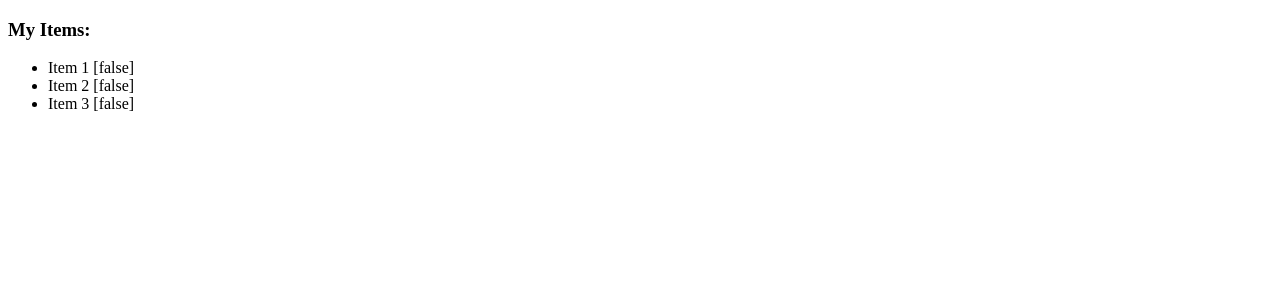
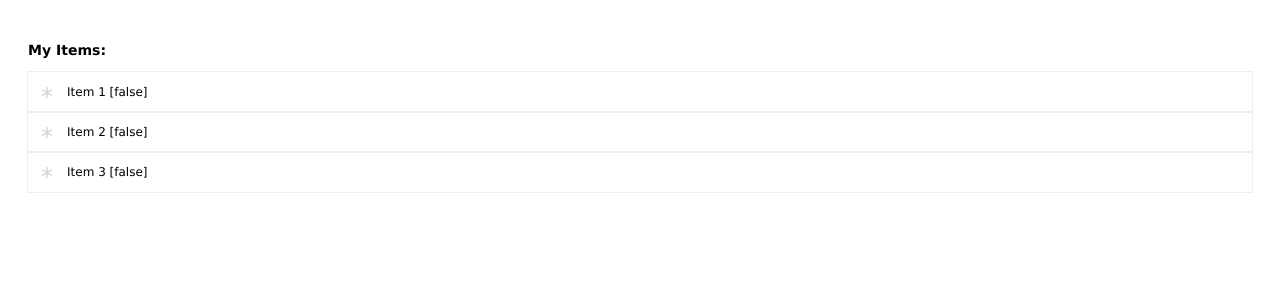
Before and after one commit to damianof/large-scale-apps-my-svelte-project, a Svelte app in the folder my-svelte-project/: page / in a window 1280 px wide. Shown: the top 300 px of the page. Built offline with nearby package versions, Linux system fonts and the light colour scheme.

Commit message:
Chapter 05 - Item component

```diff
--- a/my-svelte-project/src/App.svelte
+++ b/my-svelte-project/src/App.svelte
@@ -25,3 +25,11 @@
     <ItemsListComponent items={items}/>
   </div>
 </main>
+
+<style>
+  .home {
+    padding: 20px;
+    font-family: Verdana, Geneva, Tahoma, sans-serif;
+    font-size: 12px;
+  }
+</style>
--- a/my-svelte-project/src/components/items/ItemsList.component.svelte
+++ b/my-svelte-project/src/components/items/ItemsList.component.svelte
@@ -1,14 +1,18 @@
 <script lang="ts">
   // import a reference to our ItemInterace
   import type { ItemInterface } from '../../models/items/Item.interface'
+  // import a reference to our Item component
+  import ItemComponent from './children/Item.component.svelte'
+
   // expose a property called items with a default value of a blank array
   export let items: ItemInterface[] = []
 
-  // item click handler
-  function handleClick (item: ItemInterface) {
+  // item select handler
+  function onSelectItem (event: CustomEvent<{ item: ItemInterface }>) {
+    const item = event.detail.item
     item.selected = !item.selected
     items = items
-    console.log('handleItemClick', item.id, item.selected)
+    console.log('onSelectItem', item.id, item.selected)
   }
 </script>
 
@@ -16,9 +20,18 @@
   <h3>My Items:</h3>
   <ul>
     {#each items as item}
-      <li on:click={() => handleClick(item)}>
-        {item.name} [{item.selected}]
-      </li>
+      <ItemComponent item={item} on:selectItem={onSelectItem} />
     {/each}
   </ul>
 </div>
+
+<style>
+  ul {
+    padding-inline-start: 0;
+    margin-block-start: 0;
+    margin-block-end: 0;
+    margin-inline-start: 0px;
+    margin-inline-end: 0px;
+    padding-inline-start: 0px;
+  }
+</style>
--- /dev/null
+++ b/my-svelte-project/src/components/items/children/Item.component.svelte
@@ -0,0 +1,65 @@
+<script lang="ts">
+  // import createEventDispatcher from Svelete:
+  import { createEventDispatcher } from 'svelte'
+  // import a reference to our ItemInterace
+  import type { ItemInterface } from '../../../models/items/Item.interface'
+
+  // expose a property called items with a default value of a blank array
+  export let item: ItemInterface = {
+    id: -1,
+    name: '',
+    selected: false
+  }
+
+  // create an instance of Svelte event dispatcher
+  const dispatch = createEventDispatcher()
+
+  // a computed property to return a different css class based on the selected value
+  $: cssClass = (): string => {
+    let css = 'item'
+    if (item.selected) {
+      css += ' selected'
+    }
+    return css.trim()
+  }
+
+  // item click handler
+  function handleClick (item: ItemInterface) {
+    // dispatch a 'selectItem' even through Svelte dispatch
+    dispatch('selectItem', {
+      item
+    })
+  }
+</script>
+
+<li class={cssClass()} on:click={() => handleClick(item)}>
+  <div class="selected-indicator">*</div>
+  <div class="name">{item.name} [{item.selected}]</div>
+</li>
+
+<style>
+  li.item {
+    padding: 5px;
+    outline: solid 1px #eee;
+    display: flex;
+    align-items: center;
+    height: 30px;
+    cursor: pointer;
+    transition: background-color 0.3s ease;
+  }
+  li.item .name {
+    margin-left: 6px;
+  }
+  li.item .selected-indicator {
+    font-size: 2em;
+    line-height: 0.5em;
+    margin: 10px 8px 0 8px;
+    color: lightgray;
+  }
+  li.item.selected .selected-indicator {
+    color: skyblue;
+  }
+  li.item:hover {
+    background-color: #eee;
+  }
+</style>
```
